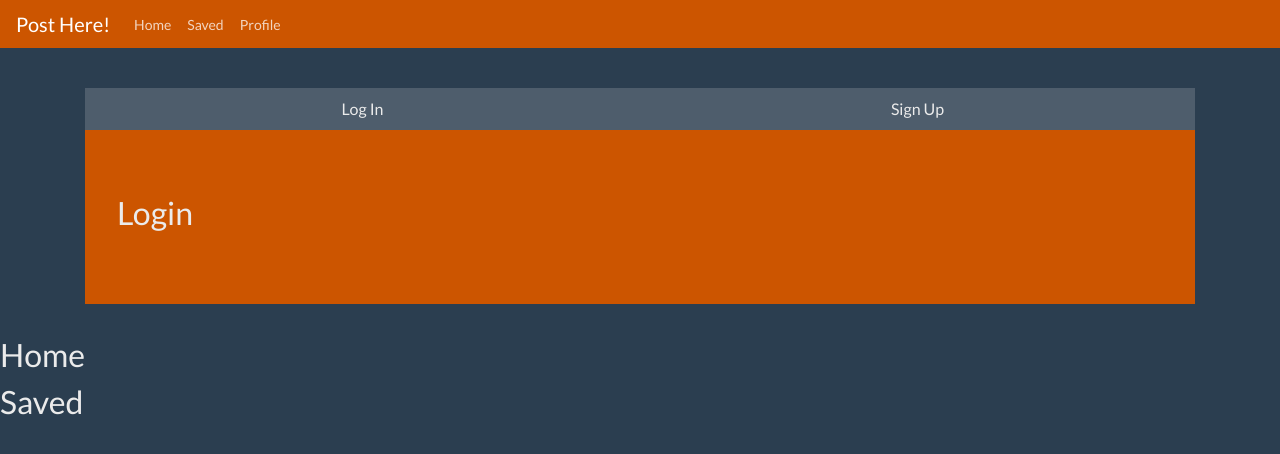
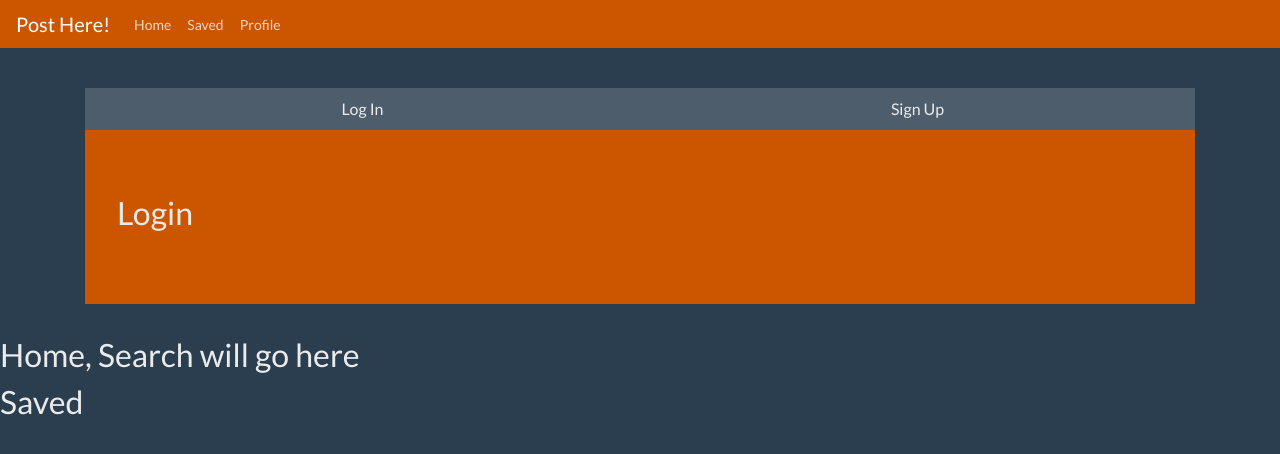
Before and after one commit to Build-Week-Post-Here-1/Front-end, a React (Create React App) app: page /auth in a window 1280 px wide. Shown: the top 454 px of the page. Built offline with nearby package versions, Linux system fonts and the light colour scheme; sample sign-in values are in the browser's storage.

Commit message:
Edited navigation to reflect username

```diff
--- a/src/App.js
+++ b/src/App.js
@@ -1,5 +1,7 @@
-import React from 'react';
+import React, { useState } from 'react';
 import { Route } from 'react-router-dom'
+
+import { UserContext } from './contexts/UserContext'
 
 import Auth from './components/Auth'
 import Home from './components/Home'
@@ -10,13 +12,20 @@ import Saved from './components/Saved'
 
 function App() {
 
+  const [user, updateUser] = useState({
+    username: null,
+    token: null
+  })
+
   return (
     <div className='App'>
-      <Navigation />
-      <Route exact path='/auth' component={ Auth } />
-      <PrivateRoute path='/' component={ Home } />
-      <PrivateRoute path='/' component={ Saved } />
-      <PrivateRoute path='/profile' component={ Profile } />
+      <UserContext.Provider value={{ user, updateUser }}>
+        <Navigation />
+        <Route exact path='/auth' component={ Auth } />
+        <PrivateRoute path='/' component={ Home } />
+        <PrivateRoute path='/' component={ Saved } />
+        <PrivateRoute path='/profile' component={ Profile } />
+      </UserContext.Provider>
     </div>
   );
 }
--- a/src/components/Home.js
+++ b/src/components/Home.js
@@ -3,7 +3,7 @@ import React from 'react'
 const Home = props => {
     return (
         <>
-            <h2>Home</h2>
+            <h2>Home, Search will go here</h2>
         </>
     )
 }
--- a/src/components/Navigation.js
+++ b/src/components/Navigation.js
@@ -1,5 +1,7 @@
-import React, { useState } from 'react'
-import { Collapse, Navbar, NavbarToggler, NavbarBrand, Nav, NavItem, NavLink } from 'reactstrap'
+import React, { useState, useContext } from 'react'
+import { Collapse, Navbar, NavbarToggler, NavbarBrand, Nav, NavItem, NavLink, NavbarText } from 'reactstrap'
+
+import { UserContext } from '../contexts/UserContext'
 
 const AuthLinks = () => {
     return (
@@ -28,6 +30,9 @@ const GuestLinks = () => {
 }
 
 const Navigation = props => {
+
+  const { user } = useContext(UserContext)
+
   const [isOpen, setIsOpen] = useState(false)
 
   const toggle = () => setIsOpen(!isOpen)
@@ -43,6 +48,7 @@ const Navigation = props => {
             <AuthLinks /> :
             <GuestLinks />
           }
+          <NavbarText>{ user.username === null ? null : `Welcome, ${user.username}` }</NavbarText>
         </Collapse>
       </Navbar>
     </div>
```
